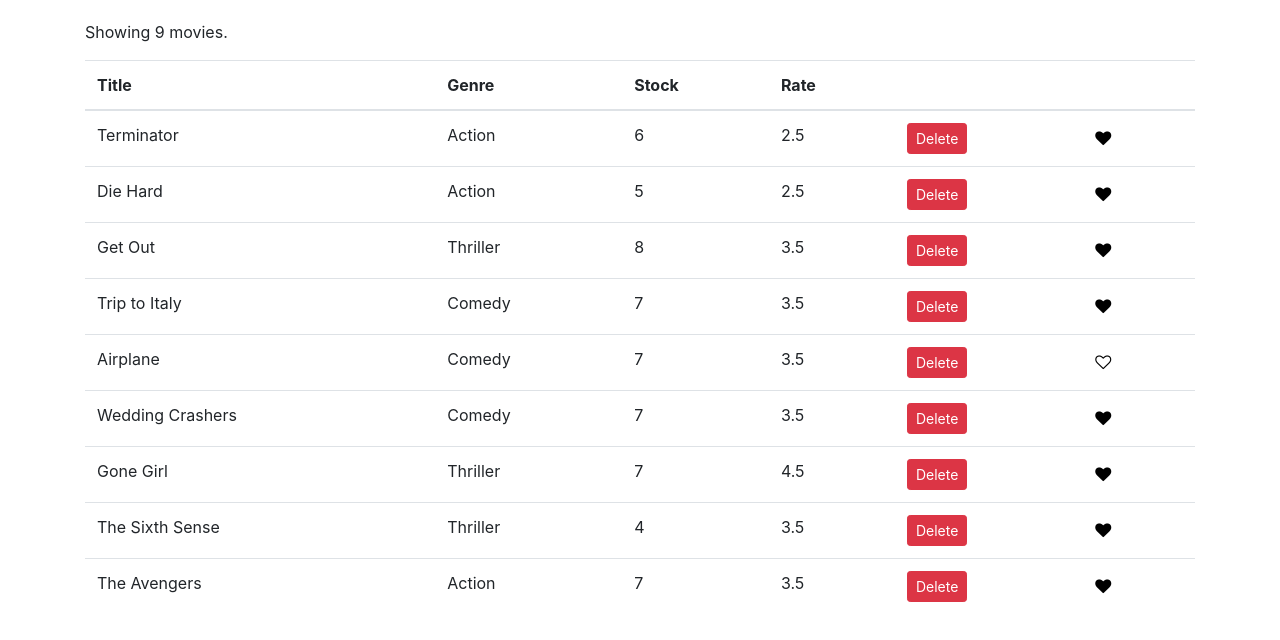
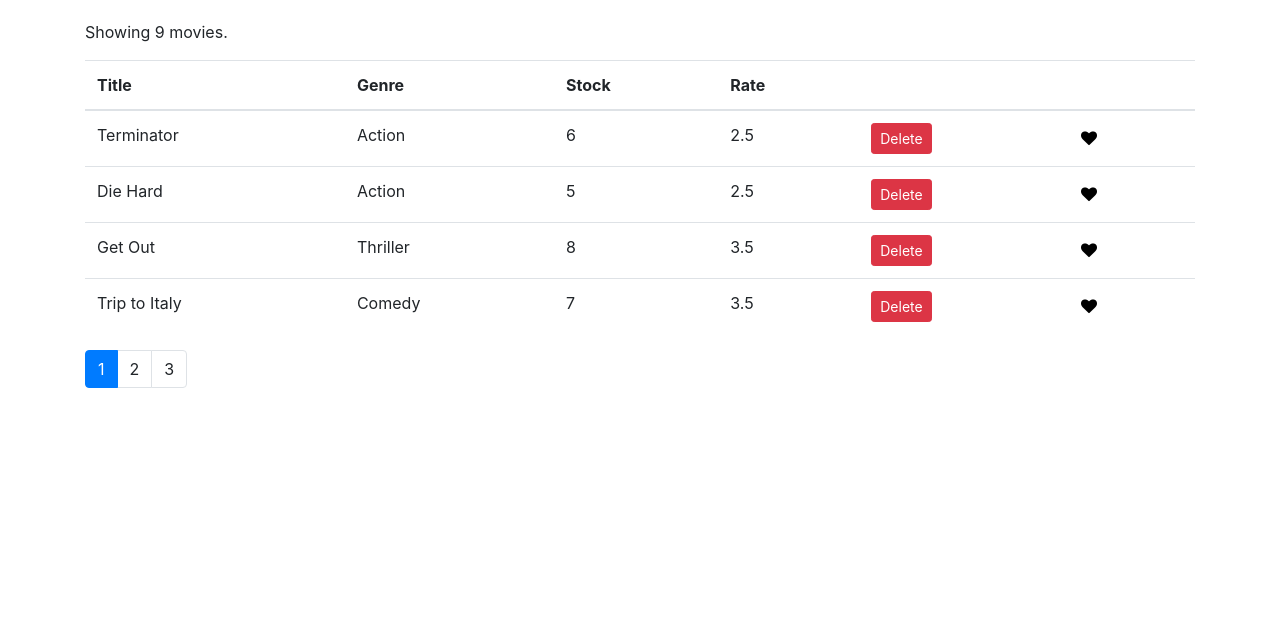
Before and after one commit to StiliyanDyankov/vidly-react, a React (Create React App) app in the folder vidly/: page / in a window 1280 px wide. Shown: the top 640 px of the page. Built offline with nearby package versions, Linux system fonts and the light colour scheme.

Commit message:
Add exc pagination tut.

```diff
--- a/package.json
+++ b/package.json
@@ -1,5 +1,6 @@
 {
   "dependencies": {
-    "eslint": "^8.23.1"
+    "eslint": "^8.23.1",
+    "lodash": "^4.17.10"
   }
 }
--- a/vidly/package.json
+++ b/vidly/package.json
@@ -8,6 +8,7 @@
         "@testing-library/user-event": "^13.5.0",
         "bootstrap": "^4.1.1",
         "font-awesome": "^4.7.0",
+        "prop-types": "^15.6.2",
         "react": "^18.2.0",
         "react-dom": "^18.2.0",
         "react-scripts": "5.0.1",
--- /dev/null
+++ b/vidly/src/components/common/pagination.jsx
@@ -0,0 +1,46 @@
+import React from "react";
+import PropTypes from "prop-types";
+import _ from "lodash";
+
+const Pagination = (props) => {
+    const { onPageChange, itemsCount, pageSize, currentPage } = props;
+
+    const pagesCount = Math.ceil(itemsCount / pageSize);
+
+    if (pagesCount === 1) return null;
+
+    const pages = _.range(1, pagesCount + 1);
+
+    return (
+        <nav>
+            <ul className="pagination">
+                {pages.map((page) => (
+                    <li
+                        key={page}
+                        className={
+                            page === currentPage
+                                ? "page-item active"
+                                : "page-item"
+                        }
+                    >
+                        <a
+                            onClick={() => onPageChange(page)}
+                            className="page-link"
+                        >
+                            {page}
+                        </a>
+                    </li>
+                ))}
+            </ul>
+        </nav>
+    );
+};
+
+Pagination.propTypes = {
+    currentPage: PropTypes.number.isRequired,
+    itemsCount: PropTypes.number.isRequired,
+    pageSize: PropTypes.number.isRequired,
+    onPageChange: PropTypes.func.isRequired
+};
+
+export default Pagination;
--- a/vidly/src/components/movies.jsx
+++ b/vidly/src/components/movies.jsx
@@ -1,10 +1,14 @@
 import React, { Component } from "react";
 import { getMovies } from "../services/fakeMovieService";
 import Like from "./common/like";
+import Pagination from "./common/pagination";
+import { paginate } from "../utils/paginate";
 
 class Movies extends Component {
     state = {
         movies: getMovies(),
+        pageSize: 4,
+        currentPage: 1,
     };
 
     handleDelete = (movie) => {
@@ -22,10 +26,18 @@
         this.setState({ movies });
     };
 
+    handlePageChange = (page) => {
+        this.setState({currentPage: page});
+    };
+
     render() {
         const { length: count } = this.state.movies;
+        const { currentPage, pageSize, movies: allMovies } = this.state;
 
         if (count === 0) return <p>There are no movies in the DB.</p>;
+
+        const movies = paginate(allMovies, currentPage, pageSize);
+
         return (
             <div>
                 <p>Showing {count} movies.</p>
@@ -41,7 +53,7 @@
                         </tr>
                     </thead>
                     <tbody>
-                        {this.state.movies.map((movie) => (
+                        {movies.map((movie) => (
                             <tr key={movie._id}>
                                 <td>{movie.title}</td>
                                 <td>{movie.genre.name}</td>
@@ -67,6 +79,12 @@
                         ))}
                     </tbody>
                 </table>
+                <Pagination
+                    itemsCount={count}
+                    pageSize={pageSize}
+                    currentPage={currentPage}
+                    onPageChange={this.handlePageChange}
+                />
             </div>
         );
     }
--- /dev/null
+++ b/vidly/src/utils/paginate.js
@@ -0,0 +1,7 @@
+import _ from "lodash";
+
+export function paginate(items, pageNumber, pageSize) {
+    const startIndex = (pageNumber - 1) * pageSize;
+    _.take()
+    return _(items).slice(startIndex).take(pageSize).value();
+}
```
Also changed, not shown: 1 other file (tests, documents, lock files or other folders).
